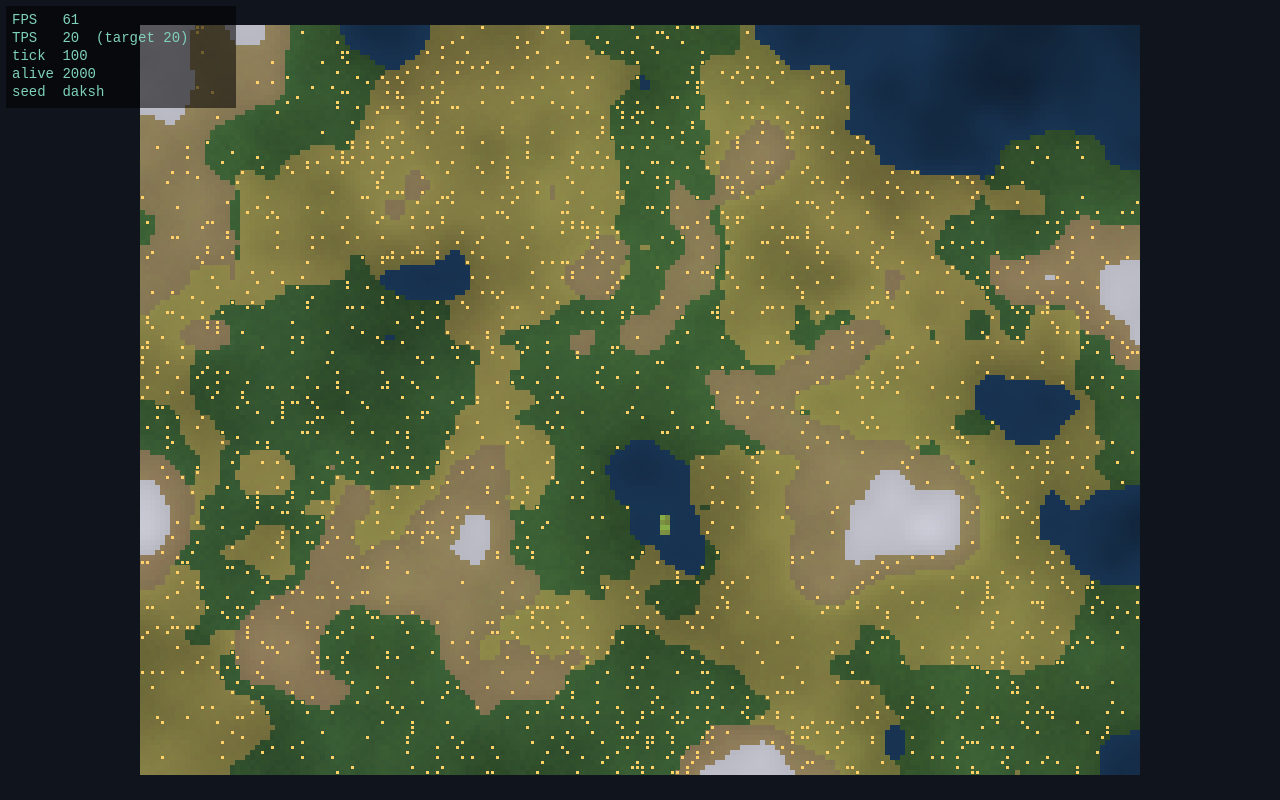
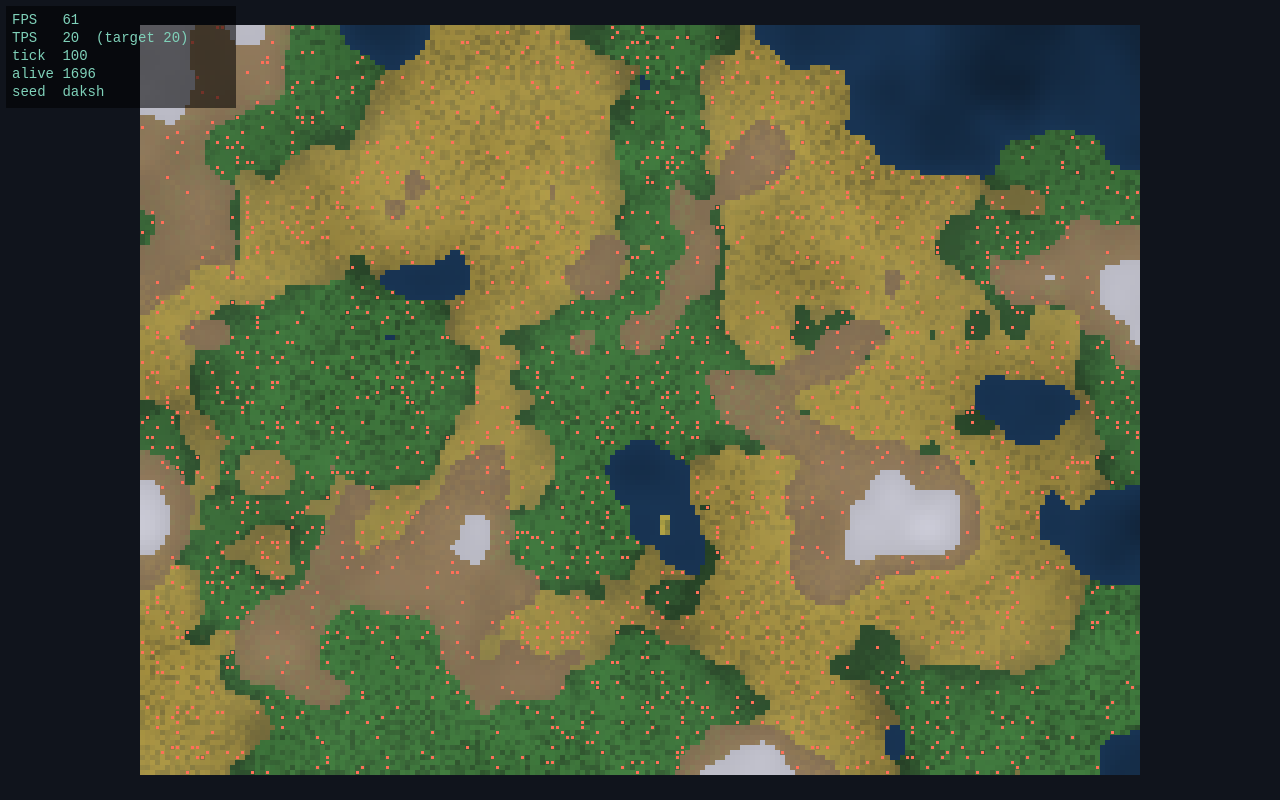
Before and after one commit to dakshpsingh21/petri-dish-civ, a plain HTML site: page index.html in a window 1280 px wide. Drawn offline with Linux system fonts and the light colour scheme.

Commit message:
feat(world): split food into grain and fruit; regrowth scales with cell fertility

```diff
--- a/src/agent.js
+++ b/src/agent.js
@@ -3,18 +3,28 @@
 import { cellIndex, isPassable } from './world.js';
 
 // Plain object for now: easy to read and inspect in the console.
+// Agents carry TWO stores. Running out of EITHER one kills them.
 // (Traits, tribe, memory arrive in S3-S5. Typed arrays only if profiling says so.)
-export function createAgent(id, x, y, energy) {
-  return { id, x, y, energy, age: 0, alive: true };
+export function createAgent(id, x, y, startStore) {
+  return { id, x, y, grain: startStore, fruit: startStore, age: 0, alive: true };
 }
 
-// Look at your own cell + the 8 around it, step to the one with the most food.
-// Ties are broken randomly (seeded), which gives us a free "random wander" when
-// every nearby cell is empty (all 0) or all full (all foodMax).
-export function moveTowardFood(agent, world, rng) {
+// Handy total for things like drawing size later. Not stored, so it can never go stale.
+export function totalFood(agent) {
+  return agent.grain + agent.fruit;
+}
+
+// Look at your own cell + the 8 around it and step to the most USEFUL one.
+// Usefulness = grain there x how hungry I am for grain + fruit there x how hungry I am for fruit.
+// So an agent low on fruit heads for the forest, and one low on grain heads for the plains.
+// When both stores are full, every cell scores 0 -> all tie -> random wander (seeded).
+export function moveTowardFood(agent, world, rng, config) {
+  const grainHunger = 1 - agent.grain / config.maxStore;   // 0 = full, 1 = empty
+  const fruitHunger = config.features.twoResources ? 1 - agent.fruit / config.maxStore : 0;
+
   let bestX = agent.x;
   let bestY = agent.y;
-  let bestFood = -1;
+  let bestScore = -1;
   let ties = 0;
 
   for (let dy = -1; dy <= 1; dy++) {
@@ -24,13 +34,14 @@ export function moveTowardFood(agent, world, rng) {
       if (x < 0 || y < 0 || x >= world.width || y >= world.height) continue; // world edge = wall
       if (!isPassable(world, x, y)) continue;                                 // water / mountain = wall
 
-      const food = world.food[cellIndex(world, x, y)];
-      if (food > bestFood) {
-        bestFood = food;
+      const i = cellIndex(world, x, y);
+      const score = world.grain[i] * grainHunger + world.fruit[i] * fruitHunger;
+      if (score > bestScore) {
+        bestScore = score;
         bestX = x;
         bestY = y;
         ties = 1;
-      } else if (food === bestFood) {
+      } else if (score === bestScore) {
         // "Reservoir sampling": the k-th tied cell replaces the pick with chance 1/k.
         // In the end every tied cell had an equal chance, and we never needed a list.
         ties++;
@@ -45,17 +56,27 @@ export function moveTowardFood(agent, world, rng) {
   agent.y = bestY;
 }
 
-// Take a bite from your cell: limited by what's there, your bite size, and room left in your belly.
+// Eat BOTH resources from your cell, each limited by what's there, bite size, and room left.
 export function eat(agent, world, config) {
   const i = cellIndex(world, agent.x, agent.y);
-  const room = config.maxEnergy - agent.energy;
-  const bite = Math.min(world.food[i], config.biteSize, room);
-  world.food[i] -= bite;
-  agent.energy += bite;
+
+  const grainBite = Math.min(world.grain[i], config.biteSize, config.maxStore - agent.grain);
+  world.grain[i] -= grainBite;
+  agent.grain += grainBite;
+
+  const fruitBite = Math.min(world.fruit[i], config.biteSize, config.maxStore - agent.fruit);
+  world.fruit[i] -= fruitBite;
+  agent.fruit += fruitBite;
 }
 
-// Being alive costs energy. Run out and you die.
-export function burnEnergy(agent, config) {
-  agent.energy -= config.metabolism;
-  if (agent.energy <= 0) agent.alive = false;
+// Being alive burns some of EACH store. Hit 0 in either and you die.
+// That "need both" rule is what forces travel between plains and forest (and later, trade).
+export function metabolize(agent, config) {
+  if (config.features.twoResources) {
+    agent.grain -= config.metabolism;
+    agent.fruit -= config.metabolism;
+  } else {
+    agent.grain -= config.metabolism * 2;   // same TOTAL need, so flag on/off is a fair comparison
+  }
+  if (agent.grain <= 0 || agent.fruit <= 0) agent.alive = false;
 }
--- a/src/config.js
+++ b/src/config.js
@@ -13,6 +13,7 @@ export const config = {
   // Feature flags: every mechanic can be switched off (debugging, perf cost, A/B experiments).
   features: {
     terrain: true,      // false = the whole map is plains (the S1 world)
+    twoResources: true, // false = grain only (agents don't need fruit)
   },
 
   // Terrain generation (becomes New World setup sliders in S8).
@@ -27,13 +28,15 @@ export const config = {
   },
 
   ticksPerSecond: 20,   // sim speed: world-steps per real second (independent of screen refresh rate)
-  foodMax: 10,          // most food one cell can hold
-  foodRegrowth: 0.02,   // food added to every cell per tick (0 -> full takes foodMax / this = 500 ticks)
+  foodMax: 10,          // most of ONE resource a cell can hold (terrain decides how much of that it gets)
+  // Regrowth = FRACTION OF A CELL'S OWN CAP regrown per tick (0.002 -> empty to full in 500 ticks).
+  // So fertile cells produce more per tick, and poor cells barely produce at all.
+  grainRegrowth: 0.002,
+  fruitRegrowth: 0.002,
 
   initialAgents: 2000,  // deliberately MORE than the world can feed, so we see a die-off
-  startEnergy: 20,      // energy each starting agent spawns with
-  maxEnergy: 40,        // an agent can't store more than this
-  biteSize: 2,          // most food an agent eats per tick
-  metabolism: 0.5,      // energy burned per tick just by being alive
-  // Rough carrying capacity = total regrowth / metabolism = (200*150*0.02) / 0.5 = 1200 agents
+  startStore: 10,       // grain AND fruit each agent spawns with
+  maxStore: 20,         // most of EACH resource an agent can carry
+  biteSize: 2,          // most of EACH resource an agent eats per tick
+  metabolism: 0.25,     // amount of EACH resource burned per tick (total 0.5, same as S1)
 };
--- a/src/noise.js
+++ b/src/noise.js
@@ -65,7 +65,7 @@ export function fractalNoise(x, y, seed, octaves = 4, persistence = 0.5) {
 }
 
 // Convenience: a whole width x height map, one value per cell, in a flat Float32Array
-// (same layout as world.food: index = y * width + x).
+// (same layout as world.grain: index = y * width + x).
 // scale = size of the biggest features in cells (bigger = broader continents).
 export function noiseMap(width, height, seed, { scale = 40, octaves = 4, persistence = 0.5 } = {}) {
   const map = new Float32Array(width * height);
--- a/src/render.js
+++ b/src/render.js
@@ -18,8 +18,9 @@ TERRAIN_RGB[FOREST]   = [44, 74, 44];
 TERRAIN_RGB[HILLS]    = [110, 92, 70];
 TERRAIN_RGB[MOUNTAIN] = [140, 140, 148];
 
-const FOOD_RGB = [150, 210, 80];
-const FOOD_MAX_ALPHA = 170;   // full food = fairly strong green, but terrain still shows through
+const GRAIN_RGB = [232, 196, 72];   // golden
+const FRUIT_RGB = [96, 200, 90];    // fresh green
+const FOOD_MAX_ALPHA = 170;         // full food = strong color, but terrain still shows through
 
 // A world-sized hidden canvas + its raw pixel memory.
 function makeLayer(world) {
@@ -56,27 +57,34 @@ export function createRenderer(canvas, world) {
     ctx.drawImage(layer.canvas, view.x, view.y, view.w, view.h);
   }
 
-  // Food: same green everywhere; only the transparency (alpha) changes with the amount.
-  // Empty cells are fully transparent, so overgrazed land shows its bare terrain color.
+  // Food: color = mix of gold (grain) and green (fruit), weighted by how much of each.
+  // Transparency (alpha) = how much food in total. Empty cells are fully transparent,
+  // so overgrazed land shows its bare terrain color.
   function paintFood(foodMax) {
-    const { food } = world;
+    const { grain, fruit } = world;
     const px = foodLayer.px;
-    for (let i = 0; i < food.length; i++) {
+    for (let i = 0; i < grain.length; i++) {
+      const g = grain[i] / foodMax;
+      const f = fruit[i] / foodMax;
+      const total = g + f;
       const p = i * 4;
-      px[p]     = FOOD_RGB[0];
-      px[p + 1] = FOOD_RGB[1];
-      px[p + 2] = FOOD_RGB[2];
-      px[p + 3] = (food[i] / foodMax) * FOOD_MAX_ALPHA;
+      if (total === 0) { px[p + 3] = 0; continue; }   // nothing here: fully see-through
+      const wg = g / total;                           // share of grain in the mix (0..1)
+      px[p]     = GRAIN_RGB[0] * wg + FRUIT_RGB[0] * (1 - wg);
+      px[p + 1] = GRAIN_RGB[1] * wg + FRUIT_RGB[1] * (1 - wg);
+      px[p + 2] = GRAIN_RGB[2] * wg + FRUIT_RGB[2] * (1 - wg);
+      px[p + 3] = Math.min(total, 1) * FOOD_MAX_ALPHA;
     }
     foodLayer.ctx.putImageData(foodLayer.image, 0, 0);
   }
 
   // Agents: one small square each. Same color for everyone, so we set fillStyle ONCE
-  // (changing it per agent is surprisingly slow). Tribe colors arrive in S3.
+  // (changing it per agent is surprisingly slow). Coral, so it stands out from gold and green.
+  // Tribe colors arrive in S3.
   function drawAgents(view, agents) {
     const inset = view.scale >= 4 ? 1 : 0;   // leave a 1px gap so crowded agents stay readable
     const size = view.scale - inset * 2;
-    ctx.fillStyle = '#ffd166';
+    ctx.fillStyle = '#ff6f59';
     for (const a of agents) {
       ctx.fillRect(view.x + a.x * view.scale + inset, view.y + a.y * view.scale + inset, size, size);
     }
--- a/src/sim.js
+++ b/src/sim.js
@@ -4,7 +4,7 @@
 
 import { createRng, hashString } from './rng.js';
 import { createWorld, regrow, isPassable } from './world.js';
-import { createAgent, moveTowardFood, eat, burnEnergy } from './agent.js';
+import { createAgent, moveTowardFood, eat, metabolize } from './agent.js';
 
 // Build a brand-new world from config. Reset = call this again.
 export function createSim(config, width, height) {
@@ -21,7 +21,7 @@ export function createSim(config, width, height) {
       y = rng.int(height);
     } while (!isPassable(world, x, y) && ++tries < 1000);
     if (!isPassable(world, x, y)) break;   // no land found: stop spawning
-    state.agents.push(createAgent(state.nextAgentId++, x, y, config.startEnergy));
+    state.agents.push(createAgent(state.nextAgentId++, x, y, config.startStore));
   }
   return state;
 }
@@ -30,7 +30,7 @@ export function createSim(config, width, height) {
 // change it and you change history (and the RNG sequence).
 export function step(state, config) {
   // 1. Food grows back.
-  regrow(state.world, config.foodRegrowth);
+  regrow(state.world, config.grainRegrowth, config.fruitRegrowth);
 
   // 2. Shuffle who goes first. Without this, agent #0 would ALWAYS get first pick
   //    of the food, a hidden unfair advantage baked into the array order.
@@ -39,9 +39,9 @@ export function step(state, config) {
   // 3. Each agent lives one tick.
   for (const agent of state.agents) {
     agent.age++;
-    moveTowardFood(agent, state.world, state.rng);
+    moveTowardFood(agent, state.world, state.rng, config);
     eat(agent, state.world, config);
-    burnEnergy(agent, config);
+    metabolize(agent, config);
   }
 
   // 4. Clear out the dead.
--- a/src/world.js
+++ b/src/world.js
@@ -1,4 +1,7 @@
-// world.js: the grid of cells: terrain + food. Pure sim code: no DOM, no Math.random().
+// world.js: the grid of cells: terrain + two resources. Pure sim code: no DOM, no Math.random().
+//
+// Two resources, grain and fruit, grow in DIFFERENT places. Agents need both, so they must
+// travel between plains and forest, and (from S4) trade. The borders between the two become prime land.
 //
 // Every per-cell property is ONE flat typed array. Cell (x, y) lives at index
 // i = y * width + x (row by row, like reading a page). Compact and fast to loop over.
@@ -11,7 +14,11 @@ export const TERRAIN_NAMES = ['water', 'plains', 'forest', 'hills', 'mountain'];
 
 // Lookup tables indexed by terrain type: faster and clearer than a chain of ifs.
 export const PASSABLE = [false, true, true, true, false];   // can agents stand here?
-const FOOD_CAP_FRACTION = [0, 1, 1, 0.4, 0];               // share of foodMax this terrain can hold
+
+// Share of foodMax each terrain can hold, per resource.   water plains forest hills mountain
+const GRAIN_CAP = [0, 1.0, 0.15, 0.3, 0];   // grain loves dry open plains
+const FRUIT_CAP = [0, 0.15, 1.0, 0.3, 0];   // fruit loves wet forest
+const SINGLE_CAP = [0, 1.0, 1.0, 0.4, 0];   // twoResources OFF: grain grows like S1's food
 
 export function createWorld(width, height, rng, config) {
   const n = width * height;
@@ -20,8 +27,10 @@ export function createWorld(width, height, rng, config) {
     elevation: new Float32Array(n),   // 0..1, kept for shading + regions later
     moisture: new Float32Array(n),    // 0..1
     terrain: new Uint8Array(n),       // WATER..MOUNTAIN
-    foodCap: new Float32Array(n),     // most food this cell can ever hold
-    food: new Float32Array(n),        // food right now
+    grainCap: new Float32Array(n),    // most grain this cell can ever hold
+    fruitCap: new Float32Array(n),
+    grain: new Float32Array(n),       // grain right now
+    fruit: new Float32Array(n),
   };
 
   if (config.features.terrain) {
@@ -35,9 +44,13 @@ export function createWorld(width, height, rng, config) {
     world.elevation.fill(0.5);
   }
 
+  const two = config.features.twoResources;
   for (let i = 0; i < n; i++) {
-    world.foodCap[i] = FOOD_CAP_FRACTION[world.terrain[i]] * config.foodMax;
-    world.food[i] = rng.next() * world.foodCap[i];   // seeded random starting amount
+    const t = world.terrain[i];
+    world.grainCap[i] = (two ? GRAIN_CAP[t] : SINGLE_CAP[t]) * config.foodMax;
+    world.fruitCap[i] = (two ? FRUIT_CAP[t] : 0) * config.foodMax;
+    world.grain[i] = rng.next() * world.grainCap[i];   // seeded random starting amounts
+    world.fruit[i] = rng.next() * world.fruitCap[i];
   }
   return world;
 }
@@ -70,11 +83,18 @@ export function isPassable(world, x, y) {
   return PASSABLE[world.terrain[y * world.width + x]];
 }
 
-// Every cell grows back a little each tick, capped by what its terrain can hold.
-export function regrow(world, rate) {
-  const { food, foodCap } = world;
-  for (let i = 0; i < food.length; i++) {
-    const grown = food[i] + rate;
-    food[i] = grown > foodCap[i] ? foodCap[i] : grown;
+// Every cell grows back a FRACTION OF ITS OWN CAP each tick.
+// Why not a flat amount? With a flat +0.02, a forest cell (small grain cap) would still
+// PRODUCE grain as fast as a plains cell whenever someone kept eating it: the cap only
+// limited storage, not production. Scaling by the cap makes fertile land truly more productive.
+export function regrow(world, grainRate, fruitRate) {
+  growTowardCap(world.grain, world.grainCap, grainRate);
+  growTowardCap(world.fruit, world.fruitCap, fruitRate);
+}
+
+function growTowardCap(amount, cap, rate) {
+  for (let i = 0; i < amount.length; i++) {
+    const grown = amount[i] + cap[i] * rate;
+    amount[i] = grown > cap[i] ? cap[i] : grown;
   }
 }
```
Also changed, not shown: docs/PLAN.md (+1 -1 lines), tests.html (+1 -1 lines).
